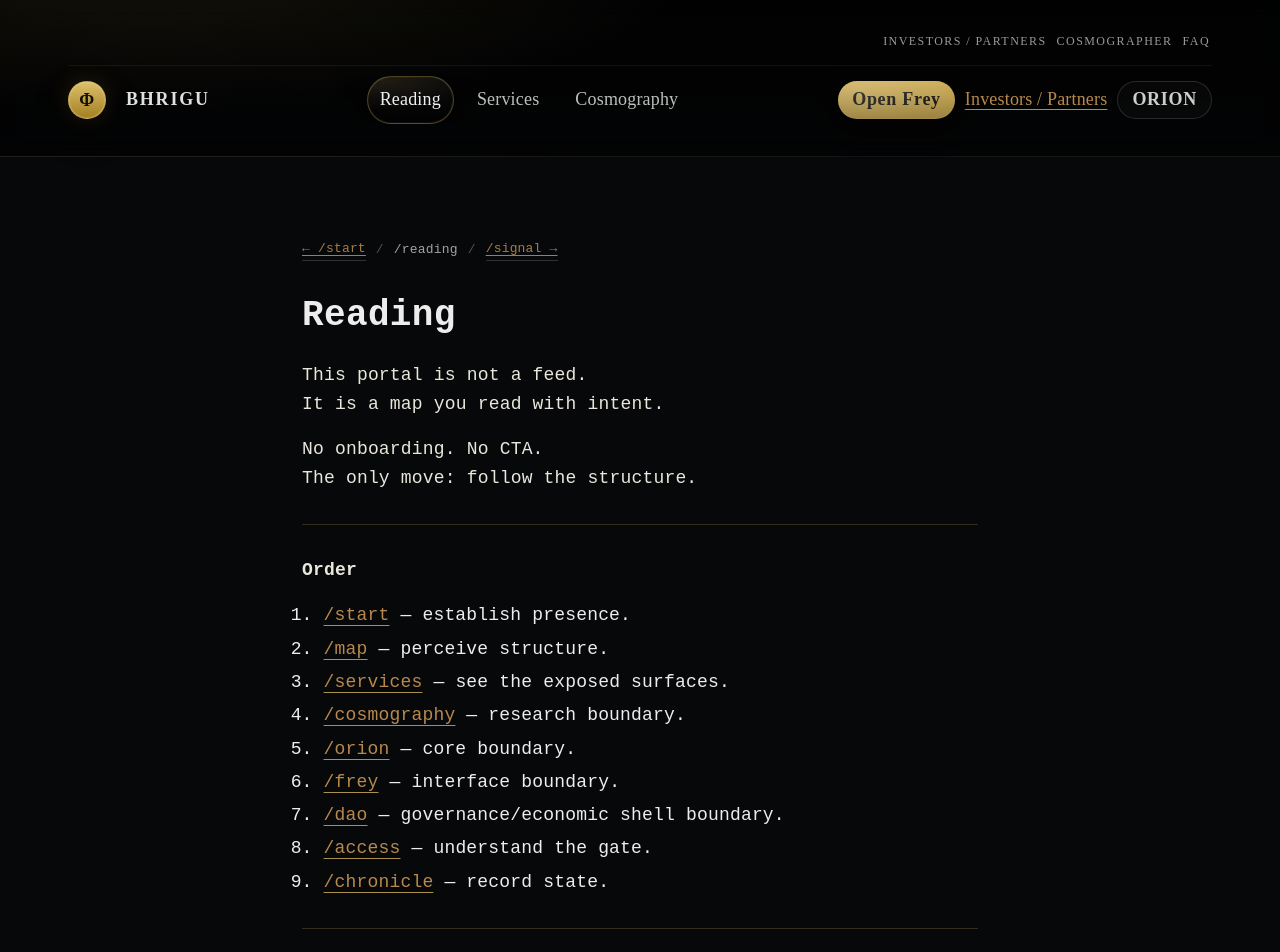
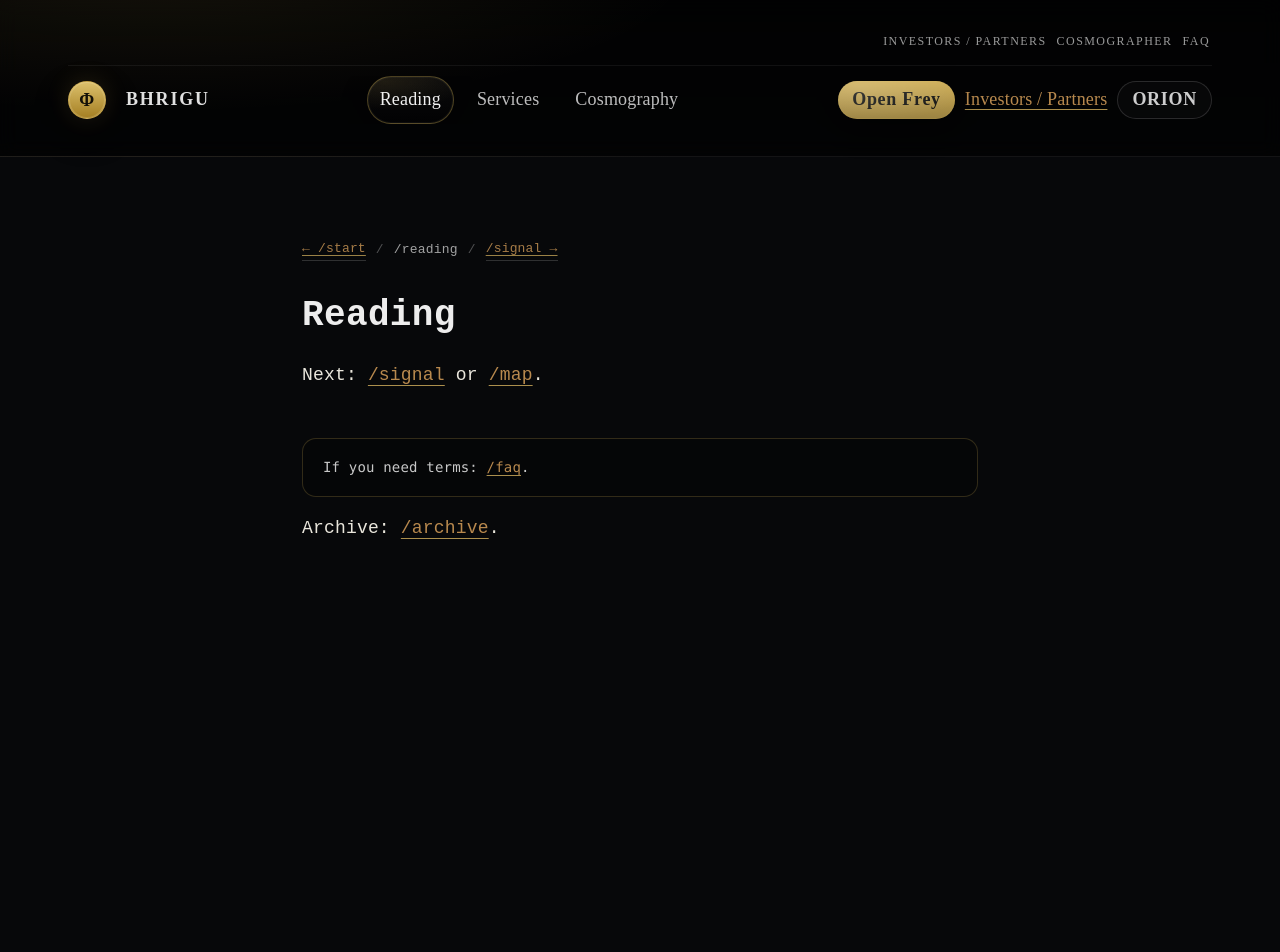
Before and after one commit to AiBhrigu/bhrigu-portal, a Next.js app: page /reading in a window 1280 px wide. Shown: the top 952 px of the page. After the commit the page ends 800 px from the top, so only its background shows below. Built offline with nearby package versions, Linux system fonts and the light colour scheme.

Commit message:
portal: reading remove duplicate terms line (v0.3)

```diff
--- a/pages/reading.js
+++ b/pages/reading.js
@@ -15,36 +15,8 @@ export default function Reading() {
       <h1 style={{ margin: "1.2rem 0 0.8rem 0" }}>Reading</h1>
 
       <p>
-        This portal is not a feed.<br />
-        It is a map you read with intent.
-      </p>
-
-      <p>
-        No onboarding. No CTA.<br />
-        The only move: follow the structure.
-      </p>
-
-      <hr />
-
-      <p><strong>Order</strong></p>
-      <ol style={{ paddingLeft: "1.2rem", margin: 0 }}>
-        <li><a href="/start">/start</a> — establish presence.</li>
-        <li><a href="/map">/map</a> — perceive structure.</li>
-        <li><a href="/services">/services</a> — see the exposed surfaces.</li>
-        <li><a href="/cosmography">/cosmography</a> — research boundary.</li>
-        <li><a href="/orion">/orion</a> — core boundary.</li>
-        <li><a href="/frey">/frey</a> — interface boundary.</li>
-        <li><a href="/dao">/dao</a> — governance/economic shell boundary.</li>
-        <li><a href="/access">/access</a> — understand the gate.</li>
-        <li><a href="/chronicle">/chronicle</a> — record state.</li>
-      </ol>
-
-      <hr />
-
-      <p>
-        If you need terms: <a href="/faq">/faq</a>.<br />
-        Next: <a href="/signal">/signal</a> or <a href="/map">/map</a>.
-      </p>
+  Next: <a href="/signal">/signal</a> or <a href="/map">/map</a>.
+</p>
 
             <PortalFooterNav termsHref="/faq" next={[{href:"/signal",label:"/signal"},{href:"/map",label:"/map"}]} note="Canon: reading → signal." />
 
```
